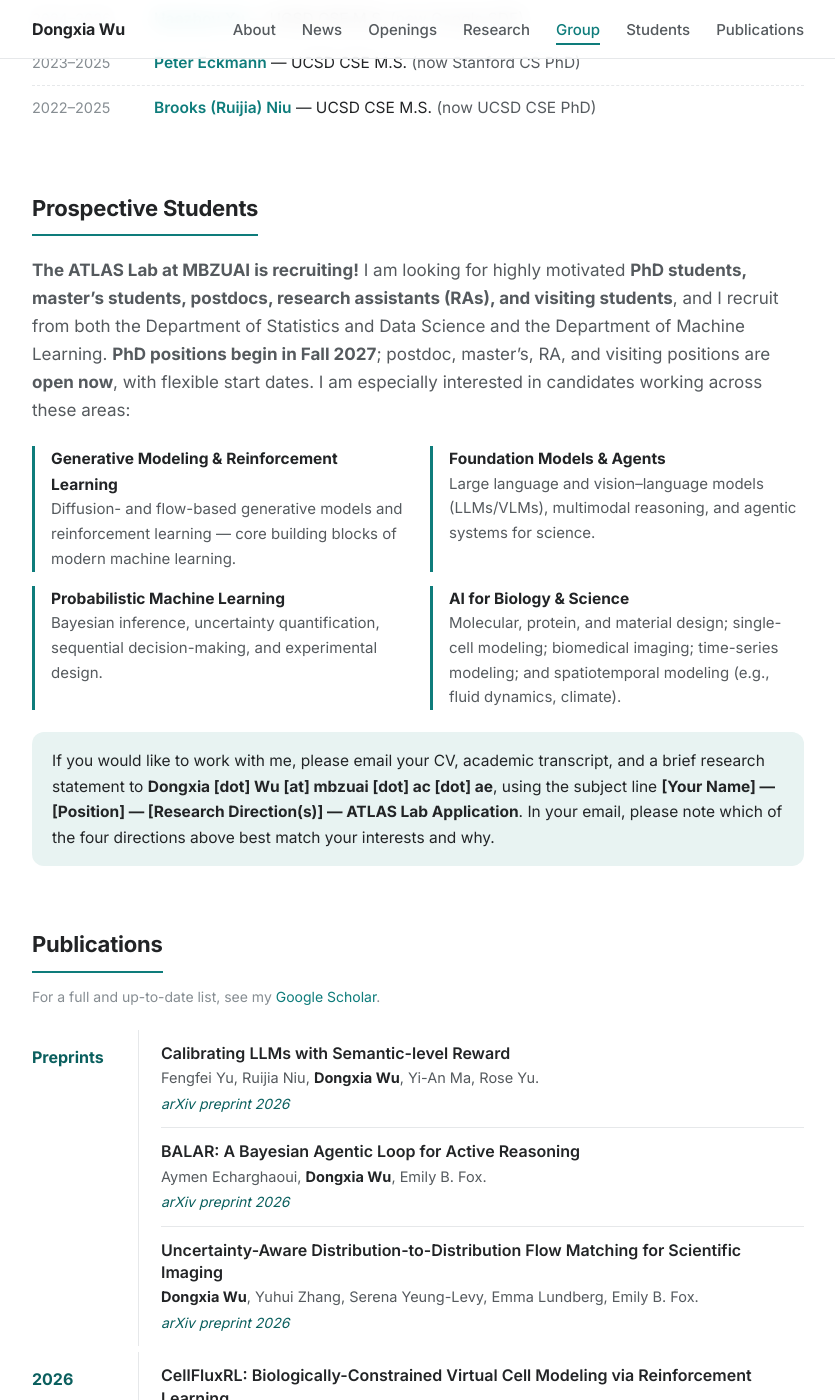
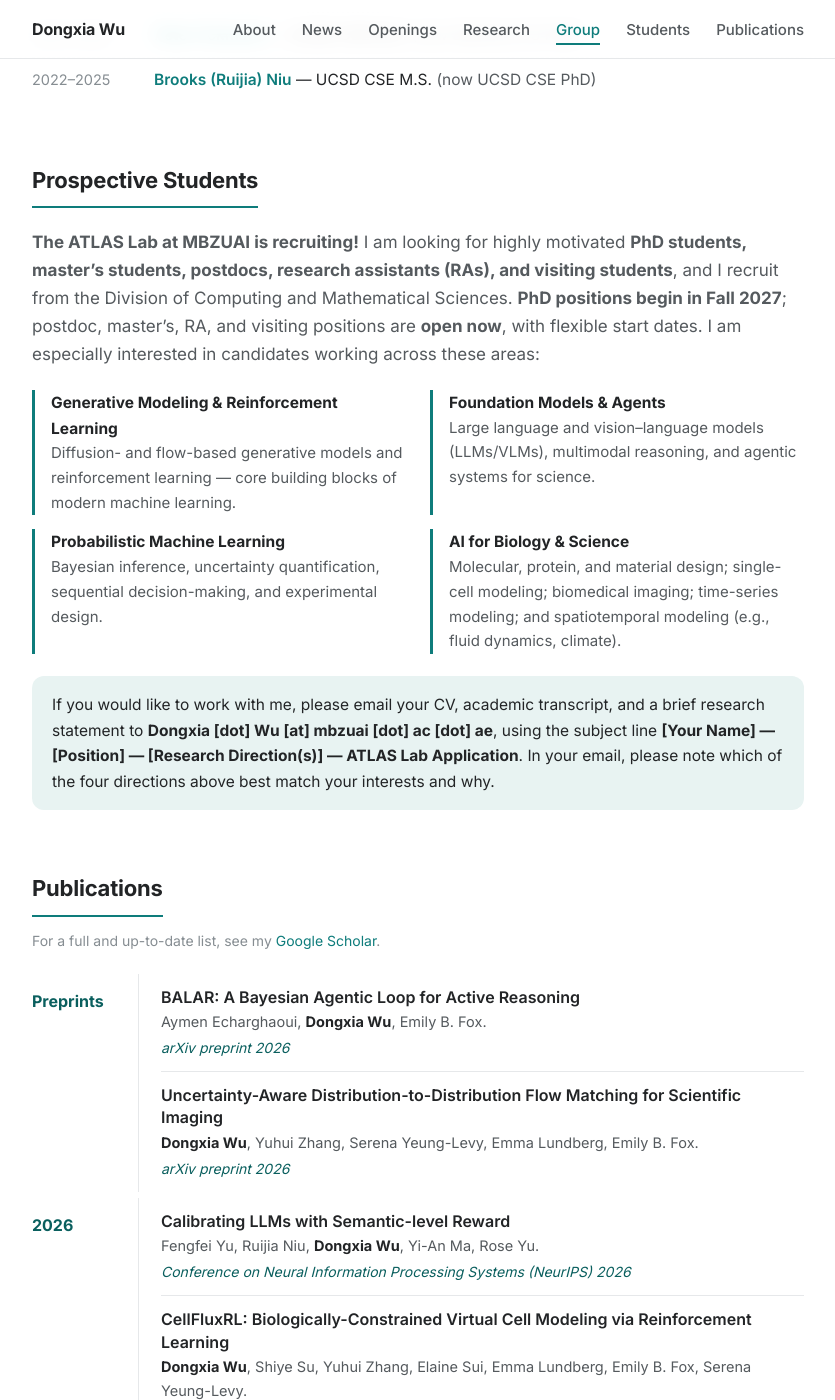
Before and after one commit to DongxiaW/dongxiaw.github.io, a Jekyll site: the page built from index.html, in a window 1280 px wide and 1400 px high, scrolled down 3973 px. Shown: the whole window, without its empty margins (222-1057 px from the left). Built offline with Jekyll 4.4.1, drawn with Linux system fonts in a browser that asks for light colours; some of the changed text lies outside the part shown.

Commit message:
Update affiliation and NeurIPS 2026 publication

```diff
--- a/_data/data.yml
+++ b/_data/data.yml
@@ -10,7 +10,7 @@ profile:
   name: Dongxia Wu
   chinese_name:   # leave blank to hide
   title: Assistant Professor, MBZUAI
-  subtitle: Statistics and Data Science · Machine Learning
+  subtitle: Division of Computing and Mathematical Sciences
   lab: ATLAS Lab
   lab_full: AI for Trustworthy Learning And Science
   lab_logo: atlas-logo.svg
@@ -29,8 +29,8 @@ profile:
 # Bio / about (rendered in the header, supports markdown links)
 # ----------------------------------------------------------------------
 bio: |
-  I am a **tenure-track Assistant Professor** at [MBZUAI](https://mbzuai.ac.ae/), jointly in the Department of
-  Statistics and Data Science and the Department of Machine Learning, where I lead the **ATLAS Lab**
+  I am a **tenure-track Assistant Professor** at [MBZUAI](https://mbzuai.ac.ae/), in the
+  Division of Computing and Mathematical Sciences, where I lead the **ATLAS Lab**
   (*AI for Trustworthy Learning And Science*).
 
   Previously, I was a postdoctoral scholar at [Stanford University](https://www.stanford.edu/), working with
@@ -137,8 +137,8 @@ research:
 recruiting:
   intro: |
     **The ATLAS Lab at MBZUAI is recruiting!** I am looking for highly motivated **PhD students, master's students,
-    postdocs, research assistants (RAs), and visiting students**, and I recruit from both the Department of Statistics
-    and Data Science and the Department of Machine Learning. **PhD positions begin in Fall 2027**; postdoc, master's,
+    postdocs, research assistants (RAs), and visiting students**, and I recruit from the Division of Computing
+    and Mathematical Sciences. **PhD positions begin in Fall 2027**; postdoc, master's,
     RA, and visiting positions are **open now**, with flexible start dates. I am especially interested in candidates
     working across these areas:
   areas:
@@ -211,13 +211,6 @@ group:
 publications:
   papers:
     # ---- Preprints (preprint: true → shown in a separate group) ----
-    - title: "Calibrating LLMs with Semantic-level Reward"
-      link: "https://arxiv.org/abs/2605.15588"
-      authors: Fengfei Yu, Ruijia Niu, <b>Dongxia Wu</b>, Yi-An Ma, Rose Yu.
-      venue: arXiv preprint
-      year: 2026
-      preprint: true
-
     - title: "BALAR: A Bayesian Agentic Loop for Active Reasoning"
       link: "https://arxiv.org/abs/2605.05386"
       authors: Aymen Echarghaoui, <b>Dongxia Wu</b>, Emily B. Fox.
@@ -233,6 +226,12 @@ publications:
       preprint: true
 
     # ---- Published ----
+    - title: "Calibrating LLMs with Semantic-level Reward"
+      link: "https://arxiv.org/abs/2605.15588"
+      authors: Fengfei Yu, Ruijia Niu, <b>Dongxia Wu</b>, Yi-An Ma, Rose Yu.
+      venue: Conference on Neural Information Processing Systems (NeurIPS)
+      year: 2026
+
     - title: "CellFluxRL: Biologically-Constrained Virtual Cell Modeling via Reinforcement Learning"
       link: "https://arxiv.org/abs/2603.21743"
       authors: <b>Dongxia Wu</b>, Shiye Su, Yuhui Zhang, Elaine Sui, Emma Lundberg, Emily B. Fox, Serena Yeung-Levy.
```
